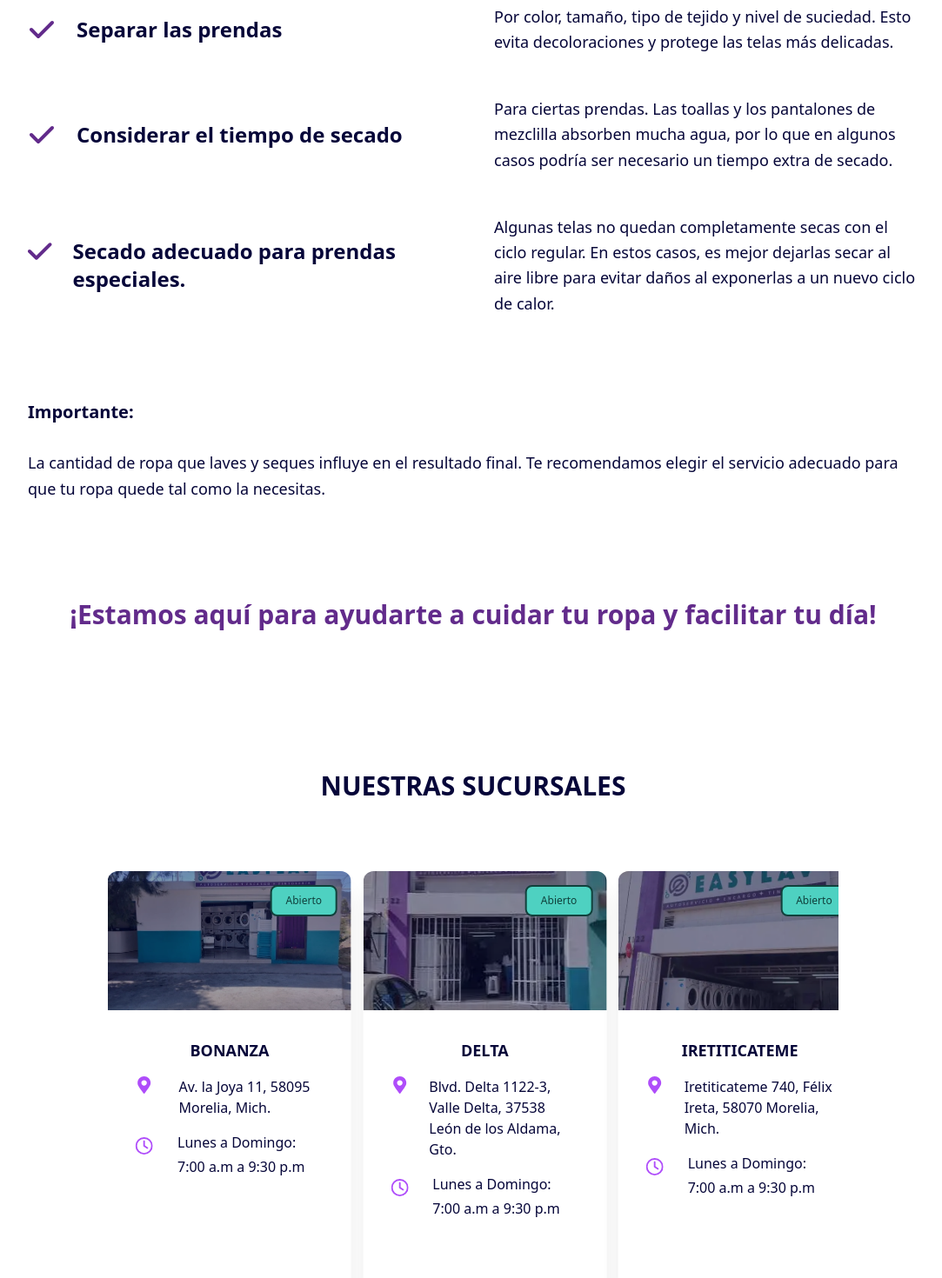
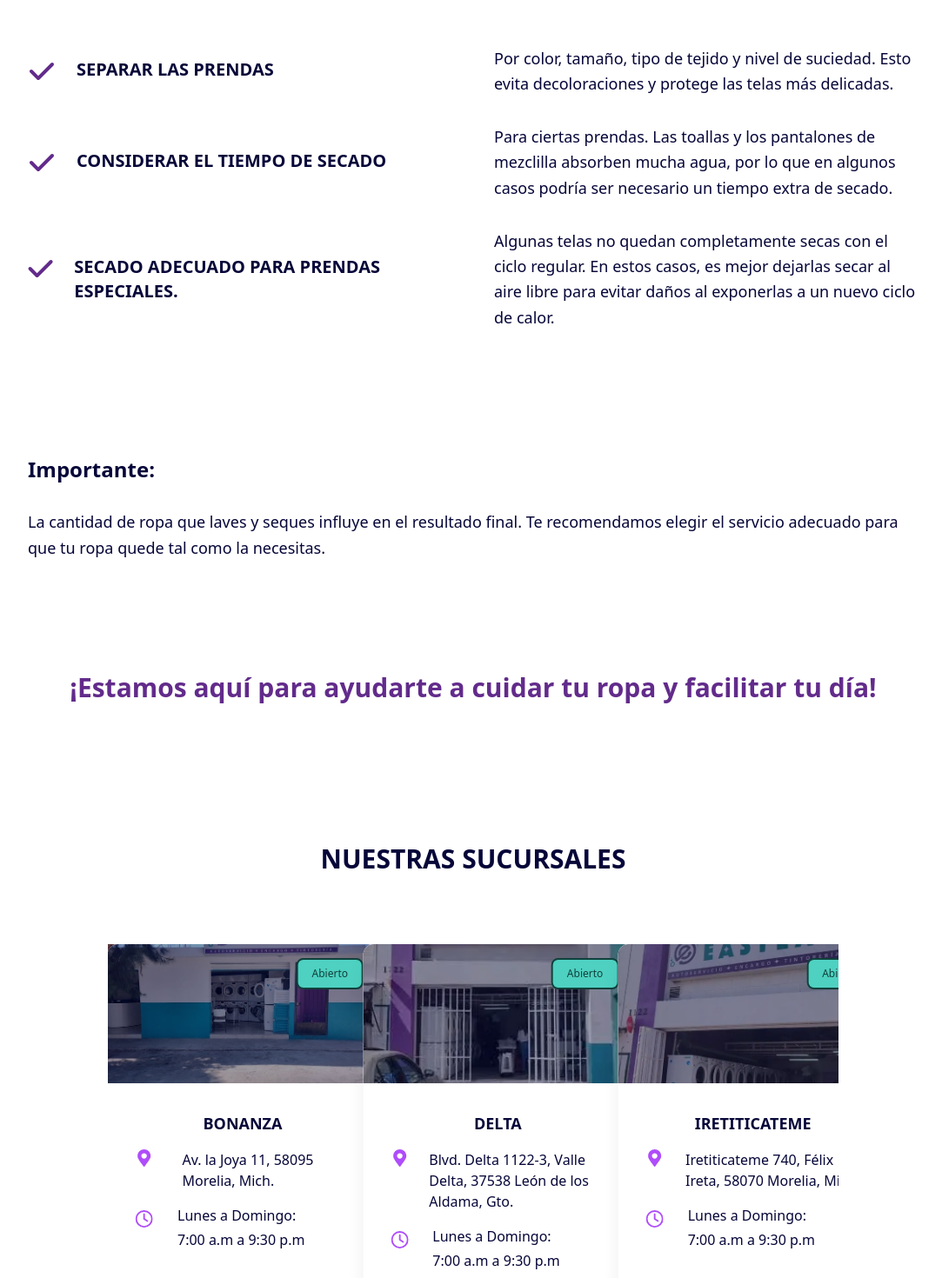
Before and after one commit to dspwebstudiomx/easylav-react, a React (Vite) app: page / in a window 1280 px wide. Shown: the part 4780-6250 px from the top of the page at 87% size, without its empty margins (96-1179 px from the left). Built offline with nearby package versions, Linux system fonts and the light colour scheme; no server answers.

Commit message:
refactor: ajusta el diseño de SucursalCard, ContactInfo, Container, TwoColumnsContainer, ParagraphContainer, CarouselTestimonios, HeroInicioVideo, Recomendaciones y NuestrasSucursales para mejorar la presentación visual y la estructura

```diff
--- a/src/components/cards/SucursalCard.jsx
+++ b/src/components/cards/SucursalCard.jsx
@@ -115,7 +115,7 @@ const SucursalCard = ({
       id={`sucursal-${title}`}
       key={title}
       className={classNames(
-        'animate__animated animate__fadeIn animate__slower bg-light text-dark flex flex-col relative mx-auto h-full justify-center items-center overflow-hidden rounded-xl shadow-xl w-full sm:w-[210px] md:w-[280px]',
+        'animate__animated animate__fadeIn animate__slower bg-light text-dark flex flex-col relative mx-auto h-full justify-center items-center overflow-hidden rounded-xl shadow-xl w-full sm:w-[210px] md:w-[310px]',
         { 'z-10': showModal }
       )}>
       {/* Imagen */}
@@ -152,7 +152,7 @@ const SucursalCard = ({
       </BackgroundImageSection>
 
       {/* Descripción */}
-      <section className="flex flex-col gap-4 justify-between items-center h-[320px] lg:min-h-[260px]">
+      <section className="flex flex-col gap-4 justify-between items-center h-[320px] md:min-h-[240px]">
         <div className="p-8 flex flex-col gap-4 items-center h-full">
           <TitleH3 justify="justify-center" color="text-dark" fontSize="text-lg" textTransform="uppercase">
             {title}
--- a/src/components/contacto/components/ContactInfo.jsx
+++ b/src/components/contacto/components/ContactInfo.jsx
@@ -14,7 +14,7 @@ const ContactInfo = () => {
           pondremos en contacto contigo enseguida.
           <br />
           <br />
-          <strong>¡Esperamos saber de ti pronto!</strong>
+          <strong className="text-xl">¡Esperamos saber de ti pronto!</strong>
           <br />
           <br />
           <span className="ml-1">Puedes visitar nuestra sección de</span>
--- a/src/components/containers/Container.jsx
+++ b/src/components/containers/Container.jsx
@@ -11,7 +11,7 @@ import PropTypes from 'prop-types';
 
 // Estilos
 const CONTAINER_UI = {
-  DISPLAY: 'flex flex-col md:max-w-screen-md lg:max-w-screen-lg mx-auto ',
+  DISPLAY: 'flex flex-col md:max-w-screen-md lg:max-w-screen-md xl:max-w-screen-lg mx-auto ',
 };
 
 // Estructura4
--- a/src/components/containers/TwoColumnsContainer.jsx
+++ b/src/components/containers/TwoColumnsContainer.jsx
@@ -3,7 +3,7 @@ import PropTypes from 'prop-types';
 
 // Estructura
 const TwoColumnsContainer = ({ children }) => {
-  return <div className="grid sm:grid-cols-2 gap-12 justify-between items-center">{children}</div>;
+  return <div className="grid sm:grid-cols-2 gap-6 sm:gap-12 justify-between items-center">{children}</div>;
 };
 export default TwoColumnsContainer;
 
--- a/src/components/text/ParagraphContainer.jsx
+++ b/src/components/text/ParagraphContainer.jsx
@@ -1,8 +1,16 @@
 import PropTypes from 'prop-types';
-const ParagraphContainer = ({ children }) => {
-  return <div className="grid gap-8">{children}</div>;
+const ParagraphContainer = ({ children, distance }) => {
+  return <div className={`grid gap-12 ${distance}`}>{children}</div>;
 };
 export default ParagraphContainer;
 ParagraphContainer.propTypes = {
   children: PropTypes.node.isRequired,
 };
+ParagraphContainer.defaultProps = {
+  distance: 'gap-8',
+};
+// PropTypes
+ParagraphContainer.propTypes = {
+  children: PropTypes.node.isRequired,
+  distance: PropTypes.string,
+};
--- a/src/pages/inicio/Testimonios/CarouselTestimonios.jsx
+++ b/src/pages/inicio/Testimonios/CarouselTestimonios.jsx
@@ -50,7 +50,7 @@ const CarouselTestimonios = () => {
               touchRatio: 1,
             },
             1024: {
-              slidesPerView: 3,
+              slidesPerView: 2,
               spaceBetweenSlides: 30,
               touchRatio: 1,
             },
--- a/src/pages/inicio/components/HeroInicioVideo.jsx
+++ b/src/pages/inicio/components/HeroInicioVideo.jsx
@@ -62,8 +62,8 @@ const HeroInicioVideo = () => {
       <div className="absolute inset-0 z-10 w-full bg-dark opacity-60 left-0 h-[800px] sm:h-[500px] xl:h-[70vh]"></div>
 
       {/* Contenido */}
-      <Container className="absolute flex items-center justify-center inset-0 z-20 h-[650px] sm:h-[500px] xl:h-[70vh] w-full mt-12">
-        <div className="w-full flex lg:w-2/3 xl:w-full flex-col gap-12 p-12 xl:p-0 items-center justify-center  lg:items-start">
+      <Container className="absolute flex items-center justify-center inset-0 z-20 h-[650px] sm:h-[500px] xl:h-[70vh] w-full mt-12 md:p-12 lg:p-0">
+        <div className="w-full flex flex-col gap-12 p-12 md:p-0 items-center justify-center  lg:items-start">
           <h1 className="text-3xl md:text-3xl font-semibold tracking-wider text-light">
             En <span className="mx-2 text-primary font-semibold">LAVANDERÍAS EASYLAV</span> no solo te brindamos
             soluciones para el lavado, secado y doblado de tu ropa, también tenemos servicio de tintorería para que tus
--- a/src/pages/inicio/components/Recomendaciones.jsx
+++ b/src/pages/inicio/components/Recomendaciones.jsx
@@ -32,7 +32,7 @@ const Recomendacion = ({ title, description }) => {
       <TwoColumnsContainer>
         <div className="flex  gap-6 w-full text-dark dark:text-light">
           <FaCheck size={32} className="text-secondary_dark dark:text-primary" />
-          <span className="font-semibold block text-2xl">{title}</span>
+          <span className="font-semibold block text-xl uppercase">{title}</span>
         </div>
         <Paragraph>{description}</Paragraph>
       </TwoColumnsContainer>
@@ -51,14 +51,16 @@ const Recomendaciones = () => {
             <Paragraph>Para cuidar mejor tu ropa y garantizar los mejores resultados, te recomendamos:</Paragraph>
           </ParagraphContainer>
         </div>
-        <ul id="listado-de-recomendaciones" className="flex flex-col gap-12 items-start justify-start w-full">
+        <ul
+          id="listado-de-recomendaciones"
+          className="flex flex-col md:gap-8 items-start justify-start w-full md:mt-0 xl:mt-12">
           {recomendaciones.map((recomendacion) => (
             <Recomendacion key={recomendacion.id} title={recomendacion.title} description={recomendacion.description} />
           ))}
         </ul>
-        <ParagraphContainer>
-          <Paragraph>
-            <span className="mr-2 font-semibold text-xl">Importante:</span>
+        <ParagraphContainer distance="gap-12">
+          <Paragraph className="mt-12">
+            <span className="mr-2 font-semibold text-2xl">Importante:</span>
             <br />
             <br />
             La cantidad de ropa que laves y seques influye en el resultado final. Te recomendamos elegir el servicio
--- a/src/pages/inicio/nuestrasSucursales/NuestrasSucursales.jsx
+++ b/src/pages/inicio/nuestrasSucursales/NuestrasSucursales.jsx
@@ -71,7 +71,7 @@ const NuestrasSucursales = () => {
               touchRatio: 1,
             },
             1024: {
-              slidesPerView: 3,
+              slidesPerView: 2,
               spaceBetweenSlides: 0,
               touchRatio: 1,
             },
```
